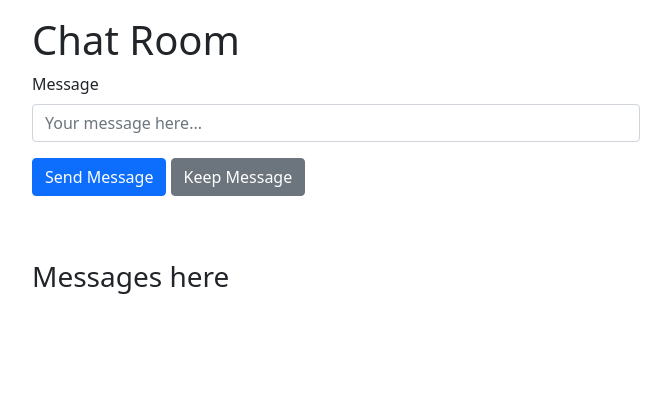
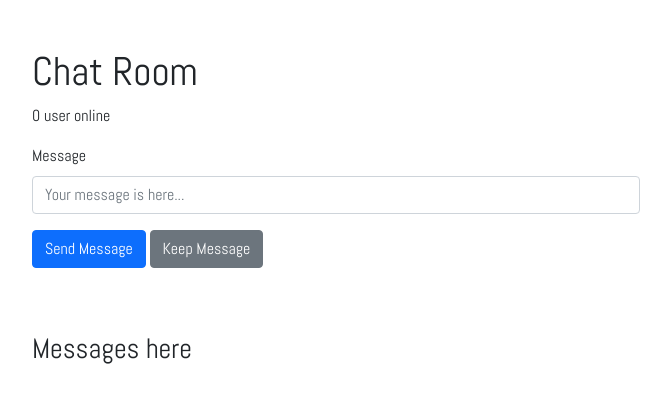
Before and after one commit to mari-mizutani/chatroom-exercise, a plain HTML site: page client/index.html in a window 1280 px wide. Shown: the whole page, without its empty margins (304-975 px from the left). Drawn offline with nearby package versions, Linux system fonts and the light colour scheme; no server answers.

Commit message:
installed counter on screen

```diff
--- a/client/index.html
+++ b/client/index.html
@@ -5,14 +5,19 @@
     <meta http-equiv="X-UA-Compatible" content="IE=edge">
     <meta name="viewport" content="width=device-width, initial-scale=1.0">
     <link href="https://cdn.jsdelivr.net/npm/bootstrap@5.1.0/dist/css/bootstrap.min.css" rel="stylesheet" integrity="sha384-KyZXEAg3QhqLMpG8r+8fhAXLRk2vvoC2f3B09zVXn8CA5QIVfZOJ3BCsw2P0p/We" crossorigin="anonymous">
+    <link rel="stylesheet" href="style.css">
+    <link rel="preconnect" href="https://fonts.googleapis.com">
+    <link rel="preconnect" href="https://fonts.gstatic.com" crossorigin>
+    <link href="https://fonts.googleapis.com/css2?family=Abel&display=swap" rel="stylesheet">
     <title>Chat App</title>
 </head>
 <body>
-    <div class="mt-3 col-lg-6 col-sm-12 justify-content-center mx-auto px-3">
+    <div class="mt-5 col-lg-6 col-sm-12 justify-content-center mx-auto px-3">
         <h1>Chat Room</h1>
+        <p><span id="counter">0</span> user online</p>
         <div class="mb-3">
             <label class="form-label">Message</label>
-            <input type="text" id="message" class="form-control" placeholder="Your message here...">
+            <input type="text" id="message" class="form-control" placeholder="Your message is here...">
         </div>
         <div>
             <button type="submit" id="send" class="btn btn-primary mb-3">Send Message</button>
--- a/client/script.js
+++ b/client/script.js
@@ -4,15 +4,22 @@ let message = document.getElementById('message');
 let sendBtn = document.getElementById('send');
 let keepBtn = document.getElementById('keep');
 let targetArea = document.getElementById('messages');
+let showCounter = document.getElementById("counter");
 
 socket.on("displayMessage",(message)=>{ //catch the message which server sends on client
     targetArea.innerHTML+=message+"<br>";
-})
+});
 
 sendBtn.addEventListener("click",()=>{
  socket.emit("sendToAll",message.value); //send data to server
-})
+});
 
 keepBtn.addEventListener("click",()=>{
     socket.emit("sendToMe",message.value); //send data to yourself
-})
+});
+
+
+// Counter on the screen
+socket.on("usercnt", (counter) => {
+    showCounter.innerHTML=counter;
+});
--- a/client/style.css
+++ b/client/style.css
@@ -0,0 +1,3 @@
+*{
+    font-family: 'Abel', sans-serif;
+}
```
